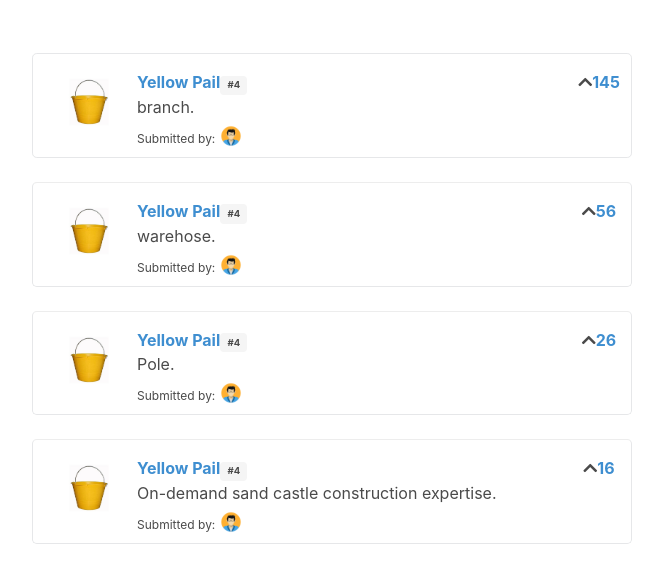
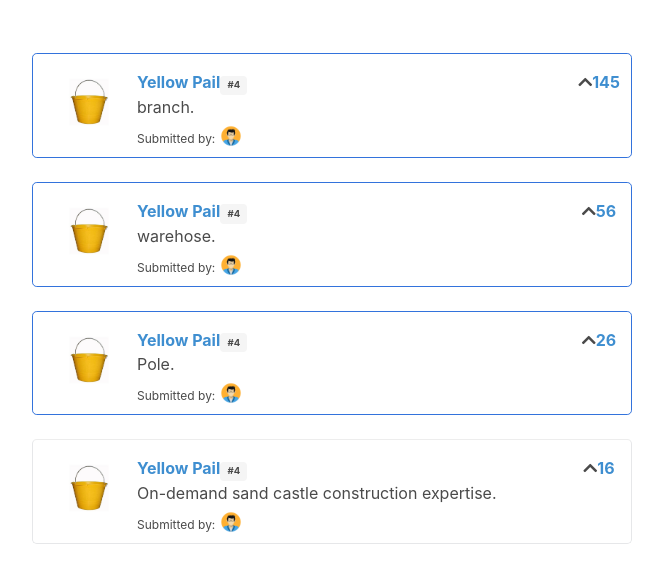
Before and after one commit to Grax4im/upvote, a plain HTML site: page app/index.html in a window 1280 px wide. Shown: the part 71-654 px from the top of the page, without its empty margins (308-971 px from the left). Drawn offline with nearby package versions, Linux system fonts and the light colour scheme.

Commit message:
class binding

```diff
--- a/app/index.html
+++ b/app/index.html
@@ -9,7 +9,10 @@
     <div id="app">
         <h2 class="title has-text-centered dividing-header">UpVote!</h2>
         <div class="section" >
-            <article class="media" v-for="submission in sortedSubmissions" v-bind:key="submission.id">
+            <article class="media"
+                v-for="submission in sortedSubmissions"
+                v-bind:key="submission.id"
+                v-bind:class="{ 'blue-border': submission.votes >= 20}">
                 <figure class="media-left">
                     <img    class="image is-64x64"
                         v-bind:src="submission.submissionImage">
```
